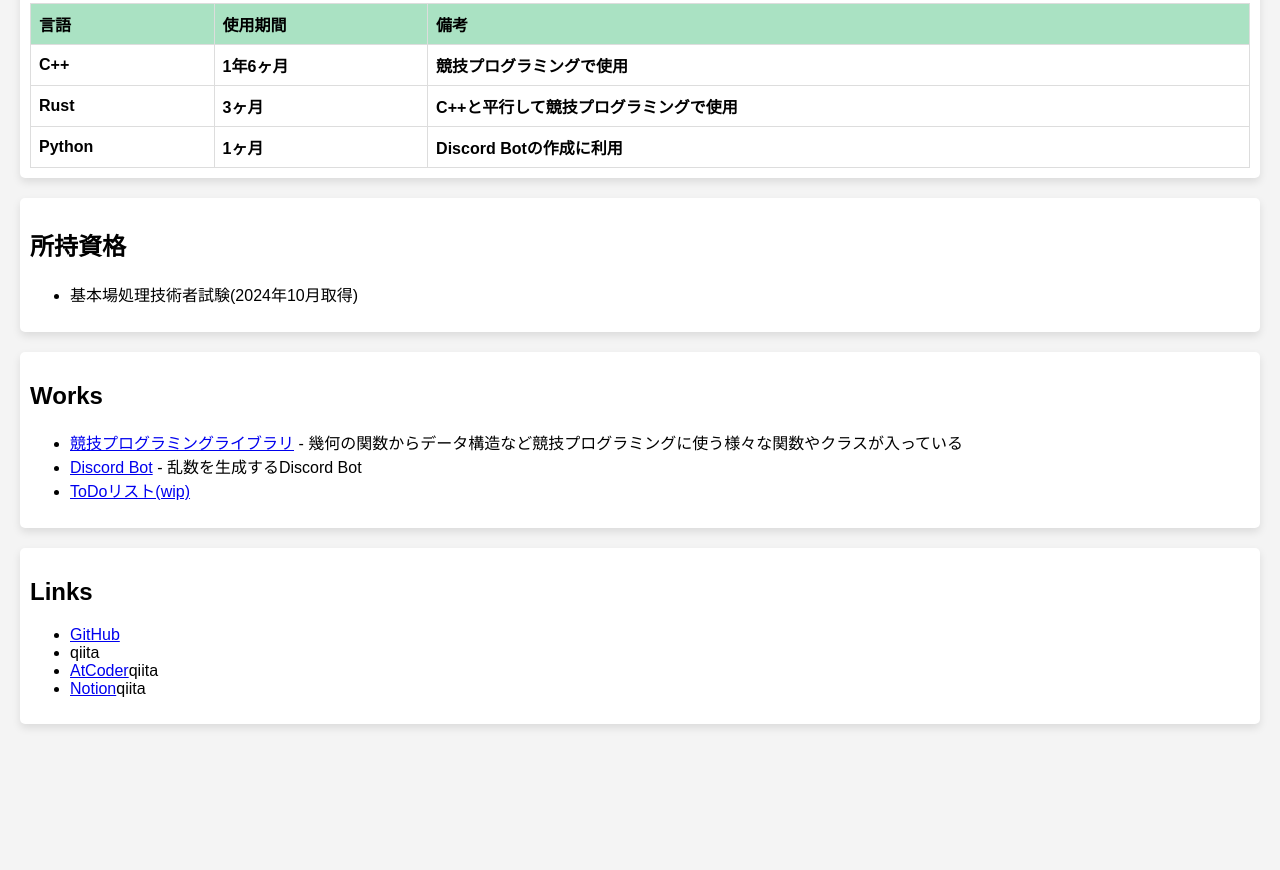
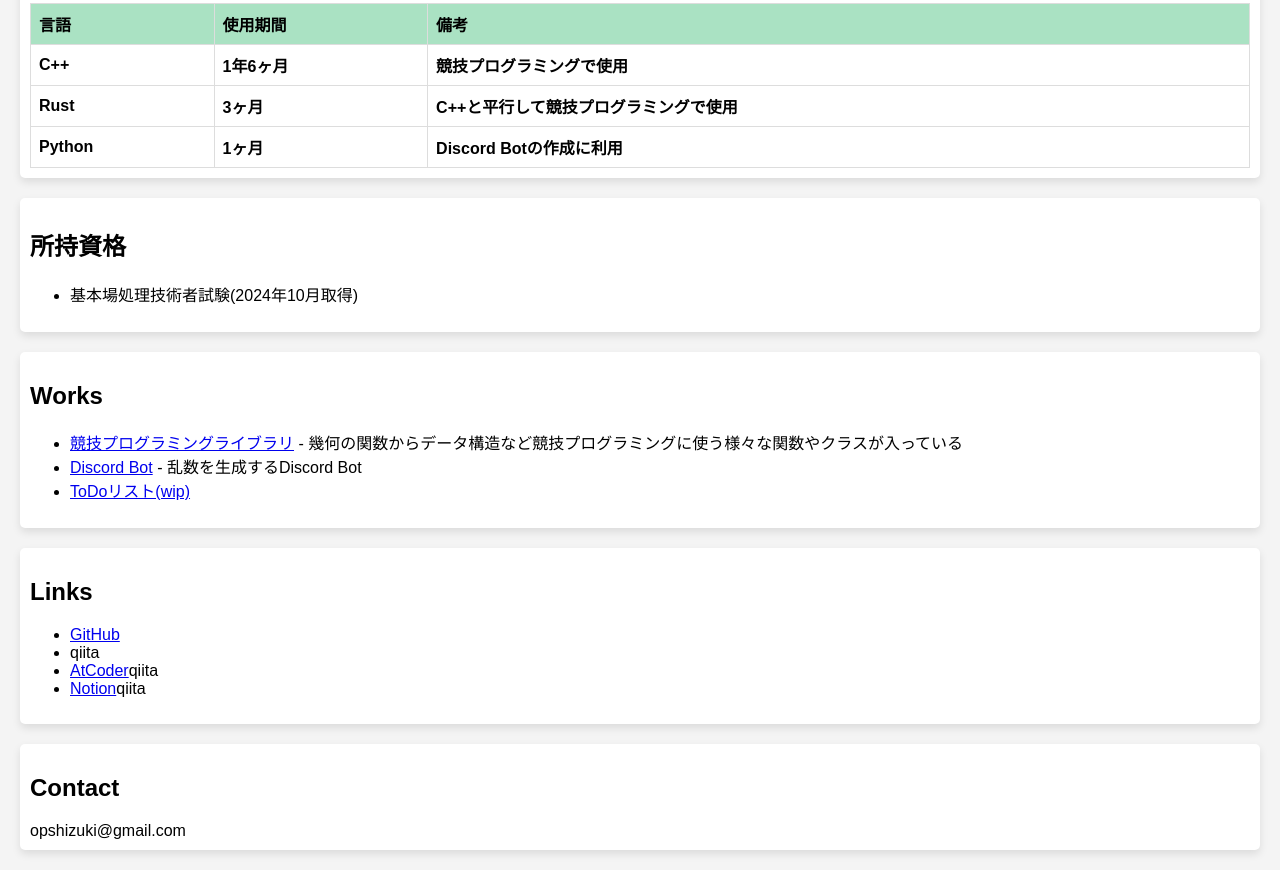
Before and after one commit to shizu-p/shizu-p.github.io, a plain HTML site: page index.html in a window 1280 px wide. Shown: the part 393-1263 px from the top of the page. Before the commit the page ends 1137 px from the top, so only its background shows below. Drawn offline with Linux system fonts and the light colour scheme.

Commit message:
added contact

```diff
--- a/index.html
+++ b/index.html
@@ -66,5 +66,10 @@
 			<li><a href="https://shizup.notion.site/82ec72ed00544fb38aae017f4ccac1d1">Notion</a>qiita</li>
 		</ul>
 	</section>
+
+	<section>
+		<h2>Contact</h2>
+		opshizuki@gmail.com
+	</section>
 </body>
 </html>
```
